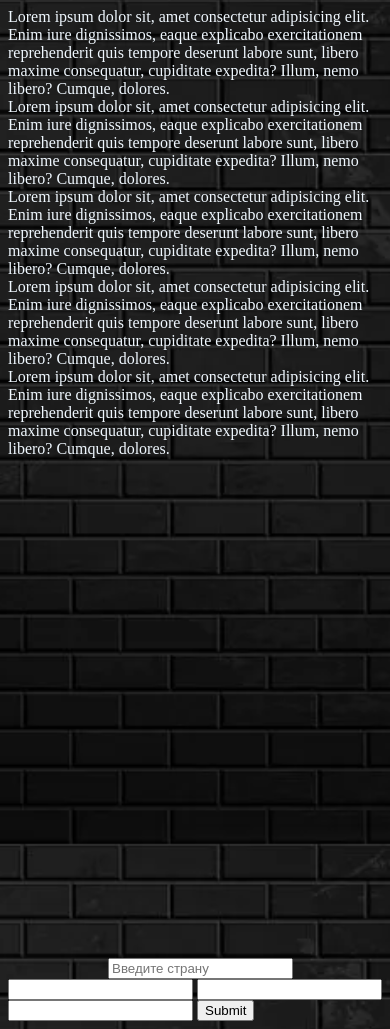
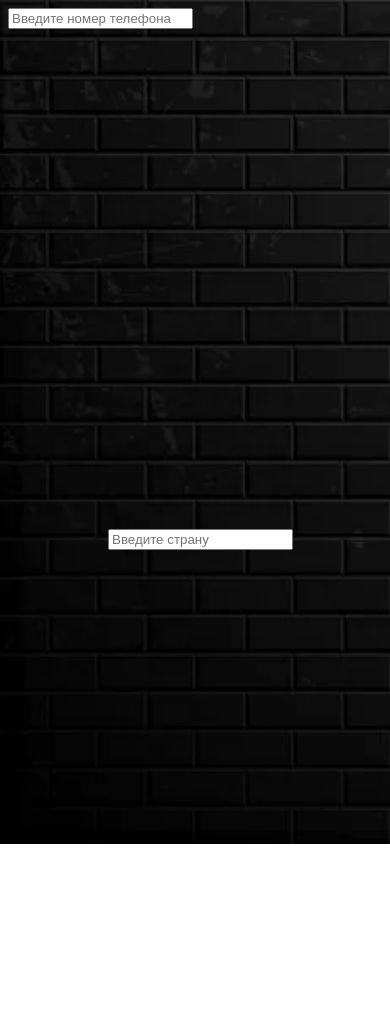
Before and after one commit to belkud/JavaScript, a website built with Vite: page JS_DZ_Modul_3_Week_11.html in a window 390 px wide. After the commit the page ends 844 px from the top, so only its background shows below. Built offline with nearby package versions, Linux system fonts and the light colour scheme.

Commit message:
telephone_number

```diff
--- a/JS_DZ_Modul_3_Week_11.html
+++ b/JS_DZ_Modul_3_Week_11.html
@@ -14,31 +14,26 @@
 
   </div>
 
+  <input type="text" name="" id="telephone_number" placeholder="Введите номер телефона">
 
 
   <!-- JS_PZ_Modul_4_Week_13 -->
 
-<div>Lorem ipsum dolor sit, amet consectetur adipisicing elit. Enim iure dignissimos, eaque explicabo exercitationem reprehenderit quis tempore deserunt labore sunt, libero maxime consequatur, cupiditate expedita? Illum, nemo libero? Cumque, dolores.</div>
-<div>Lorem ipsum dolor sit, amet consectetur adipisicing elit. Enim iure dignissimos, eaque explicabo exercitationem reprehenderit quis tempore deserunt labore sunt, libero maxime consequatur, cupiditate expedita? Illum, nemo libero? Cumque, dolores.</div>
-<div>Lorem ipsum dolor sit, amet consectetur adipisicing elit. Enim iure dignissimos, eaque explicabo exercitationem reprehenderit quis tempore deserunt labore sunt, libero maxime consequatur, cupiditate expedita? Illum, nemo libero? Cumque, dolores.</div>
-<div>Lorem ipsum dolor sit, amet consectetur adipisicing elit. Enim iure dignissimos, eaque explicabo exercitationem reprehenderit quis tempore deserunt labore sunt, libero maxime consequatur, cupiditate expedita? Illum, nemo libero? Cumque, dolores.</div>
-<div>Lorem ipsum dolor sit, amet consectetur adipisicing elit. Enim iure dignissimos, eaque explicabo exercitationem reprehenderit quis tempore deserunt labore sunt, libero maxime consequatur, cupiditate expedita? Illum, nemo libero? Cumque, dolores.</div>
-
   <div style="height: 500px;" title="zsdl;kjfg"></div>
 
+  <input type="text" id="write_countries" placeholder="Введите страну">
 
-  <input type="text" id="write_countries" placeholder="Введите страну">
   <div id="title_countries"></div>
 
 
-
+<!--
   <form action="">
     <input type="text">
     <input type="text">
     <input type="text">
     <input type="submit">
   </form>
-
+ -->
 
 
   <script type="module" src="/src/main.ts"></script>
--- a/src/main.ts
+++ b/src/main.ts
@@ -4227,7 +4227,7 @@ console.log(countries);
 
 
 
-console.clear()
+// console.clear()
 
 
 
@@ -4254,7 +4254,7 @@ console.log(massive_with_countries);
 // write_countries.style.outline = 'none'
 // write_countries.style.border = 'none'
 
-write_countries.addEventListener('keydown',(e)=> {
+write_countries.addEventListener('input',(e)=> {
         // e.preventDefault()
 
     for (let i = 0; i < massive_with_countries.length; i++) {
@@ -4290,9 +4290,25 @@ title_countries.addEventListener('click', (e)=> {
 
 })
 
-document.body.addEventListener('mousedown',(e)=> {
-    e.preventDefault()
-    console.log(e.button);
-    console.log(e.buttons);
+// document.body.addEventListener('mousedown',(e)=> {
+//     e.preventDefault()
+//     console.log(e.button);
+//     console.log(e.buttons);
+
+// })
+
+
+
+
+
+
+let telephone_number = document.querySelector('#telephone_number') as HTMLInputElement
+telephone_number.addEventListener('input',()=> {
+    if (telephone_number.value.length==1) {
+        telephone_number.value+='('
+    } else if(telephone_number.value.length==5) {
+        telephone_number.value+=')'
+    }
+    console.log(telephone_number.value.length);
 
 })
```
